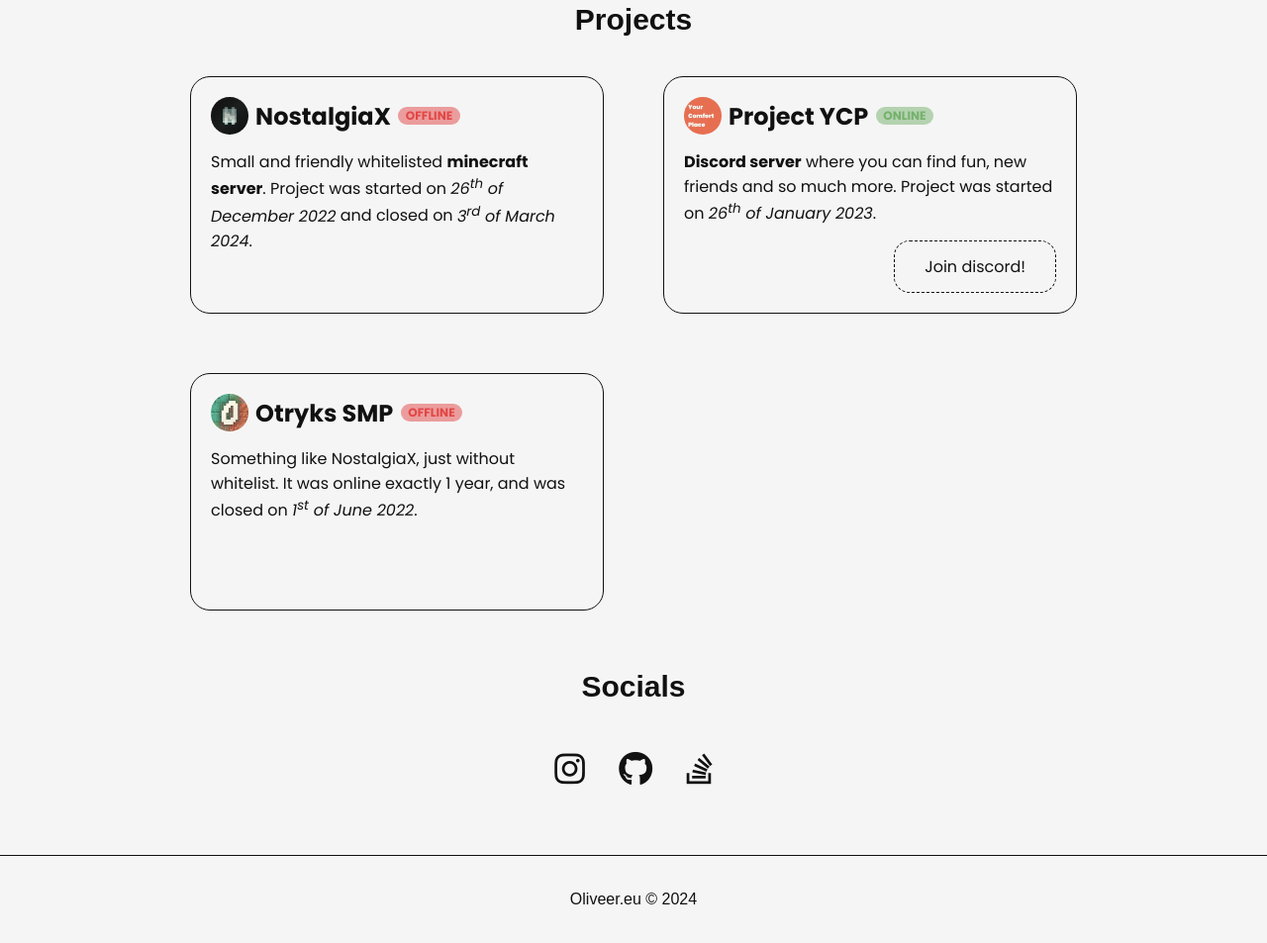
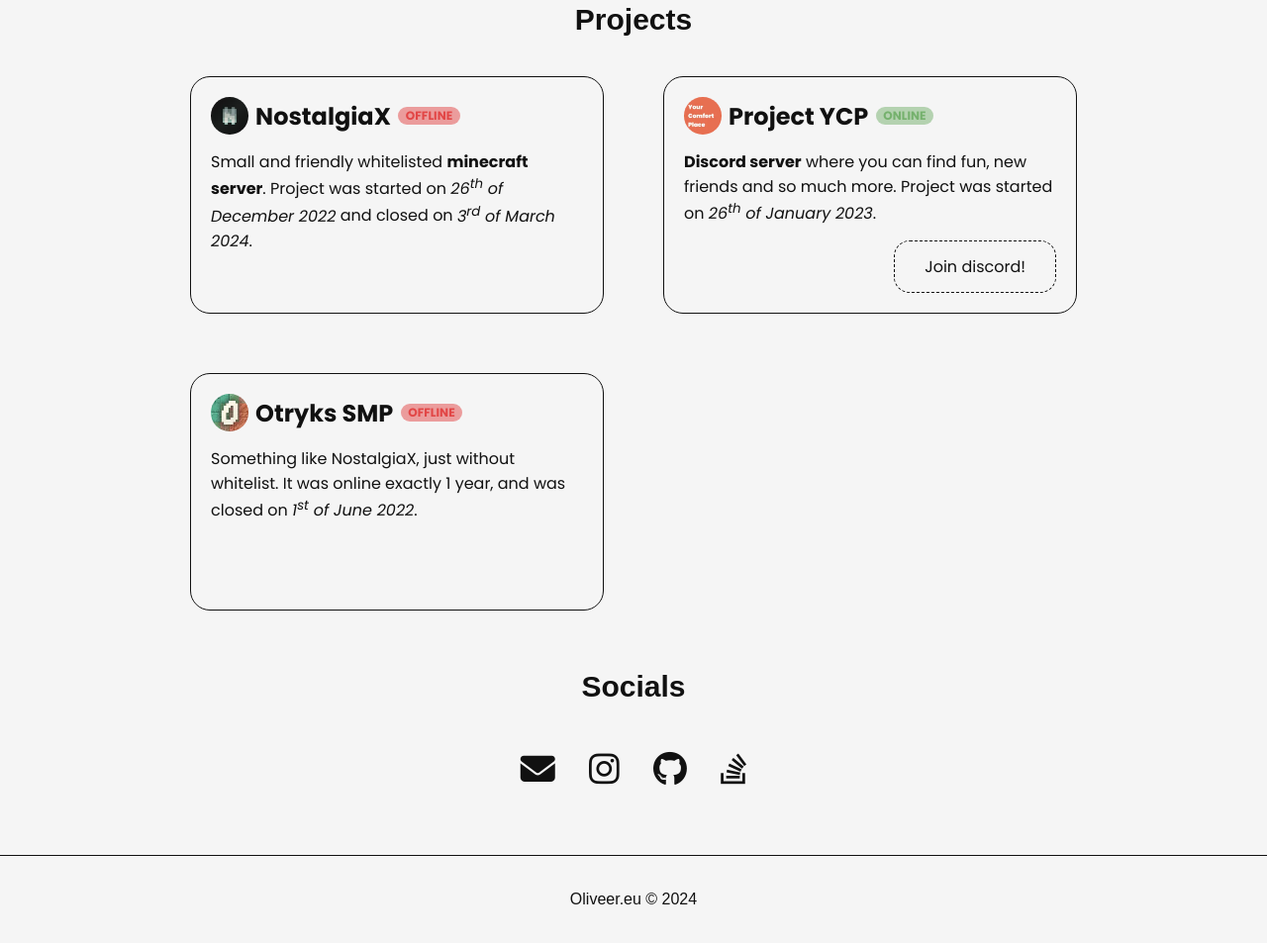
Before and after one commit to Otryks/Otryks, a plain HTML site: page index.html in a window 1280 px wide. Shown: the part 1069-2022 px from the top of the page at 99% size. Drawn offline with Linux system fonts and the light colour scheme; a web font is replaced by a local one.

Commit message:
added new socials

```diff
--- a/index.html
+++ b/index.html
@@ -95,6 +95,7 @@
     </section>
     <section id="socials">
         <h1>Socials</h1>
+        <a href="mailto:me@oliveer.eu" target="_blank"><i class="fa-solid fa-envelope"></i></a>
         <a href="https://www.instagram.com/molive.r/" target="_blank"><i class="fa-brands fa-instagram"></i></a>
         <a href="https://github.com/Otryks" target="_blank"><i class="fa-brands fa-github"></i></a>
         <a href="https://stackoverflow.com/users/19016501/otryks" target="_blank"><i class="fa-brands fa-stack-overflow"></i></a>
```
